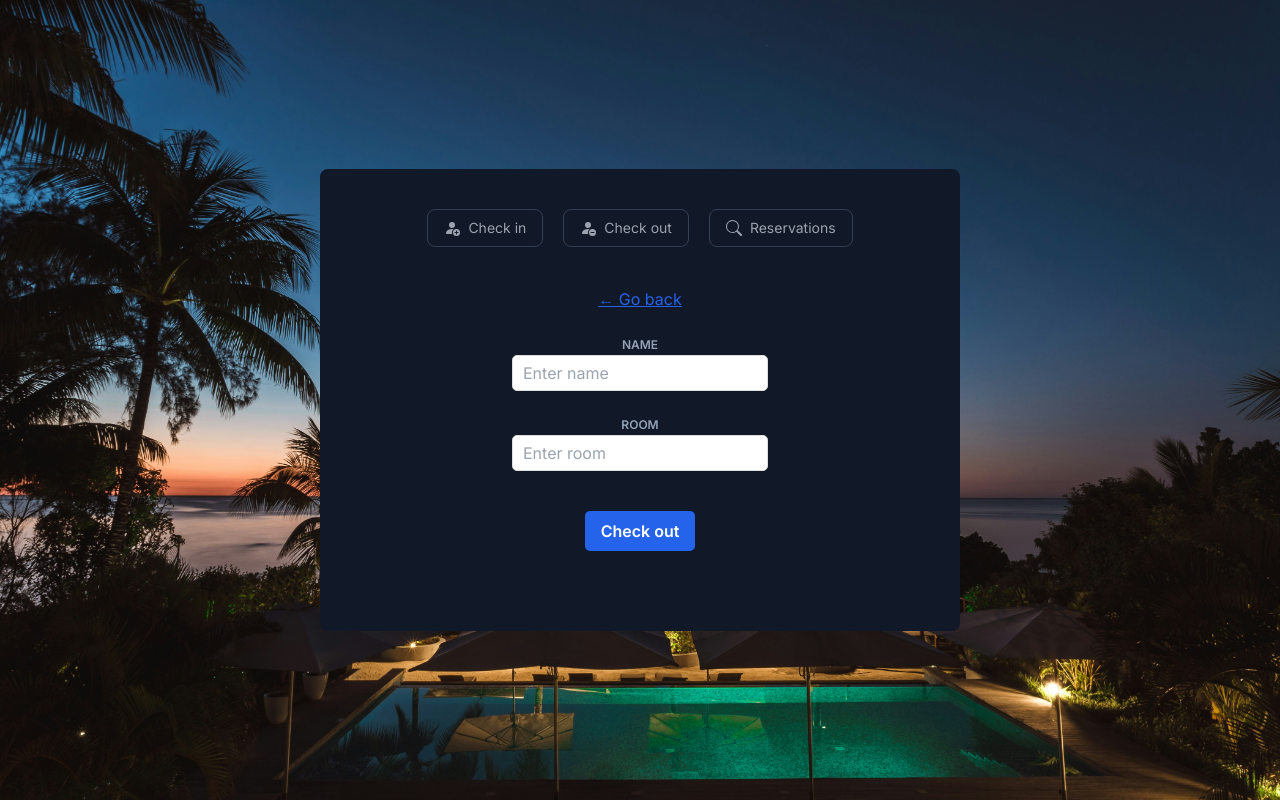
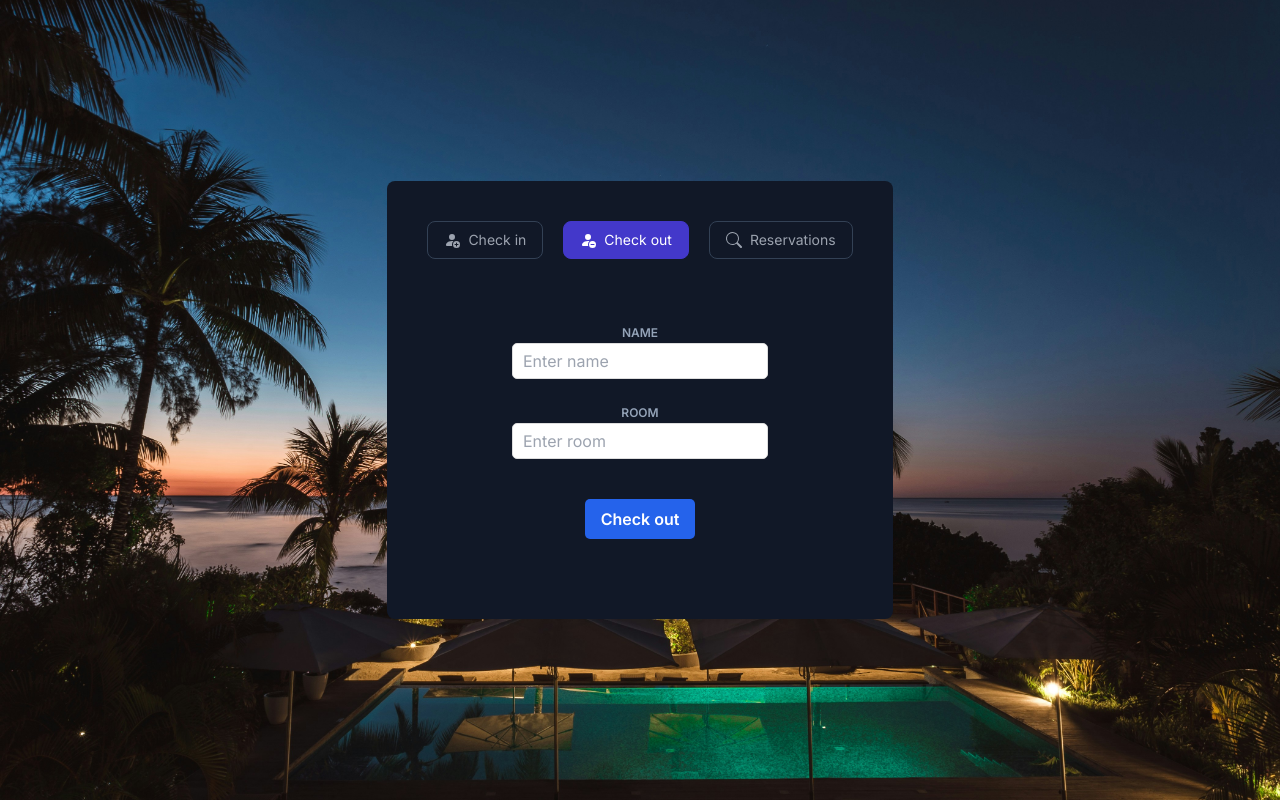
Before and after one commit to jabberdoey/hotel-reservations-frontend, a Next.js app: page /check-out in a window 1280 px wide. Built offline with nearby package versions, Linux system fonts and the light colour scheme.

Commit message:
feat: style homepage

```diff
--- a/app/check-in/page.tsx
+++ b/app/check-in/page.tsx
@@ -18,14 +18,8 @@ export default async function Page() {
   }
 
   return (
-    <div className="container mx-auto p-10">
+    <div className="container mx-auto mt-10">
       <div className="flex flex-col items-center justify-center">
-        <a
-          href="/"
-          className="text-blue-600 underline hover:text-blue-800"
-        >
-          &larr; Go back
-        </a>
         <CheckIn
           reservations={reservations}
           onFormSubmit={handleOnFormSubmit}
--- a/app/check-out/page.tsx
+++ b/app/check-out/page.tsx
@@ -15,12 +15,6 @@ export default async function Page() {
   return (
     <div className="container mx-auto p-10">
       <div className="flex flex-col items-center justify-center">
-        <a
-          href="/"
-          className="text-blue-600 underline hover:text-blue-800"
-        >
-          &larr; Go back
-        </a>
         <CheckOut
           onFormSubmit={handleOnFormSubmit}
         />
--- a/app/layout.tsx
+++ b/app/layout.tsx
@@ -1,9 +1,7 @@
 import type { Metadata } from "next";
 import { Inter } from "next/font/google";
-import CheckIn from "@/components/icons/check-in";
-import CheckOut from "@/components/icons/check-out";
-import Search from "@/components/icons/search";
 import clsx from "clsx";
+import Layout from "@/components/layout/layout";
 import "./globals.css";
 
 const inter = Inter({ subsets: ["latin"] });
@@ -18,51 +16,15 @@ export default function RootLayout({
 }: Readonly<{
   children: React.ReactNode;
 }>) {
-  const links = [
-    {
-      url: "/check-in",
-      component: <CheckIn />,
-      label: "Check in",
-    },
-    {
-      url: "/check-out",
-      component: <CheckOut />,
-      label: "Check out",
-    },
-    {
-      url: "/view-reservations",
-      component: <Search />,
-      label: "Reservations",
-    },
-  ];
-
   return (
     <html lang="en">
       <body className={clsx(
         "bg-black",
         inter.className,
       )}>
-        <div className="flex flex-row w-screen h-screen bg-[url('/background.jpg')] bg-center bg-cover">
-          <div className="container m-auto text-center bg-gray-900 p-10 rounded-lg w-1/2">
-            <div>
-              <ul className="flex flex-row gap-5 items-center justify-center">
-                {links.map((link, index) => (
-                  <li key={index}>
-                    <a
-                        href={link.url}
-                        className="flex flex-row items-center justify-center border border-slate-700 py-2 px-4 gap-2 rounded-lg text-gray-400 text-sm hover:bg-gray-700 hover:text-white"
-                    >
-                      {link.component}
-                      {" "}
-                      {link.label}
-                    </a>
-                  </li>
-                ))}
-              </ul>
-            </div>
-            {children}
-          </div>
-        </div>
+        <Layout>
+          {children}
+        </Layout>
       </body>
     </html>
   );
--- a/app/view-reservations/page.tsx
+++ b/app/view-reservations/page.tsx
@@ -9,12 +9,6 @@ export default async function Page() {
   return (
     <div className="container mx-auto p-10">
       <div className="flex flex-col items-center justify-center">
-        <a
-          href="/"
-          className="text-blue-600 underline hover:text-blue-800"
-        >
-          &larr; Go back
-        </a>
         <ViewReservations
           reservations={reservations}
         />
--- a/components/check-in/check-in.tsx
+++ b/components/check-in/check-in.tsx
@@ -83,16 +83,24 @@ export default function CheckIn({
         setConfirmation(data.confirmation);
         setAssignedRoom(data.room);
       }}>
-        <div className="my-5">
-          <label className="text-xs uppercase font-semibold text-slate-400">Available rooms:</label>
-          <p className="font-semibold">{availableRooms.length}</p>
+        <div className="grid grid-rows-2 grid-flow-col gap-5">
+          <div>
+            <label className="text-xs uppercase font-semibold text-slate-400">Check in</label>
+            <div className="date-picker">
+              <DatePicker
+                className="text-center"
+                selected={checkInDate}
+                onChange={(date) => setCheckInDate(date)}
+                minDate={today}
+              />
             </div>
-        <div className="my-5">
+          </div>
+          <div>
             <label className="text-xs uppercase font-semibold text-slate-400">Name</label>
             <div>
               <input
                 required
-              className="border border-[#ddd] px-[10px] py-[5px] rounded-[5px] text-black"
+                className="text-center border border-[#ddd] px-[10px] py-[5px] rounded-[5px] text-black"
                 type="text"
                 placeholder="Enter name"
                 value={name}
@@ -100,31 +108,35 @@ export default function CheckIn({
               />
             </div>
           </div>
-        <div className="my-5">
-          <label className="text-xs uppercase font-semibold text-slate-400">Check in</label>
-          <div className="date-picker">
-            <DatePicker
-              selected={checkInDate}
-              onChange={(date) => setCheckInDate(date)}
-              minDate={today}
-            />
-          </div>
-        </div>
-        <div className="my-5">
+          <div>
             <label className="text-xs uppercase font-semibold text-slate-400">Check out</label>
             <div className="date-picker">
               <DatePicker
+                className="text-center"
                 selected={checkOutDate}
                 onChange={(date) => setCheckOutDate(date)}
                 minDate={tomorrow}
               />
             </div>
           </div>
-        <div className="mt-10">
-          <button className="font-semibold bg-blue-600 text-white px-4 py-2 rounded-[5px] hover:bg-blue-900">
+          <div>
+            <label className="text-xs uppercase font-semibold text-slate-400">Rooms</label>
+            <div>
+              <input
+                required
+                className="text-center bg-gray-300 border border-gray-300 px-[10px] py-[5px] rounded-[5px] text-black"
+                type="text"
+                disabled
+                value={availableRooms.length}
+              />
+            </div>
+          </div>
+        </div>
+        <button
+          className="mt-10 font-semibold flex w-full justify-center text-center py-2 px-4 gap-2 rounded-[5px] text-sm bg-indigo-700 text-white hover:bg-indigo-500"
+        >
           Check in
         </button>
-        </div>
       </form>
     </div>
   );
--- /dev/null
+++ b/components/layout/layout.tsx
@@ -0,0 +1,62 @@
+"use client";
+
+import CheckIn from "@/components/icons/check-in";
+import CheckOut from "@/components/icons/check-out";
+import Search from "@/components/icons/search";
+import { usePathname } from "next/navigation";
+import clsx from "clsx";
+
+export default function Layout({
+  children,
+}: Readonly<{
+  children: React.ReactNode;
+}>) {
+  const pathname = usePathname();
+
+  const links = [
+    {
+      url: "/check-in",
+      component: <CheckIn />,
+      label: "Check in",
+    },
+    {
+      url: "/check-out",
+      component: <CheckOut />,
+      label: "Check out",
+    },
+    {
+      url: "/view-reservations",
+      component: <Search />,
+      label: "Reservations",
+    },
+  ];
+
+  return (
+    <div className="flex flex-row w-screen h-screen bg-[url('/background.jpg')] bg-center bg-cover">
+      <div className="container m-auto text-center bg-gray-900 p-10 rounded-lg w-auto">
+        <div>
+          <ul className="flex flex-row gap-5 items-center justify-center">
+            {links.map((link, index) => (
+              <li key={index}>
+                <a
+                  href={link.url}
+                  className={clsx(
+                    "flex flex-row items-center justify-center py-2 px-4 gap-2 rounded-lg text-sm",
+                    pathname === link.url
+                      ? "border border-indigo-700 bg-indigo-700 text-white"
+                      : "text-gray-400 border border-slate-700 hover:bg-gray-700 hover:border-gray-700 hover:text-white",
+                  )}
+                >
+                  {link.component}
+                  {" "}
+                  {link.label}
+                </a>
+              </li>
+            ))}
+          </ul>
+        </div>
+        {children}
+      </div>
+    </div>
+  );
+}
```
Lines whose indentation alone changed are shown as unchanged.
